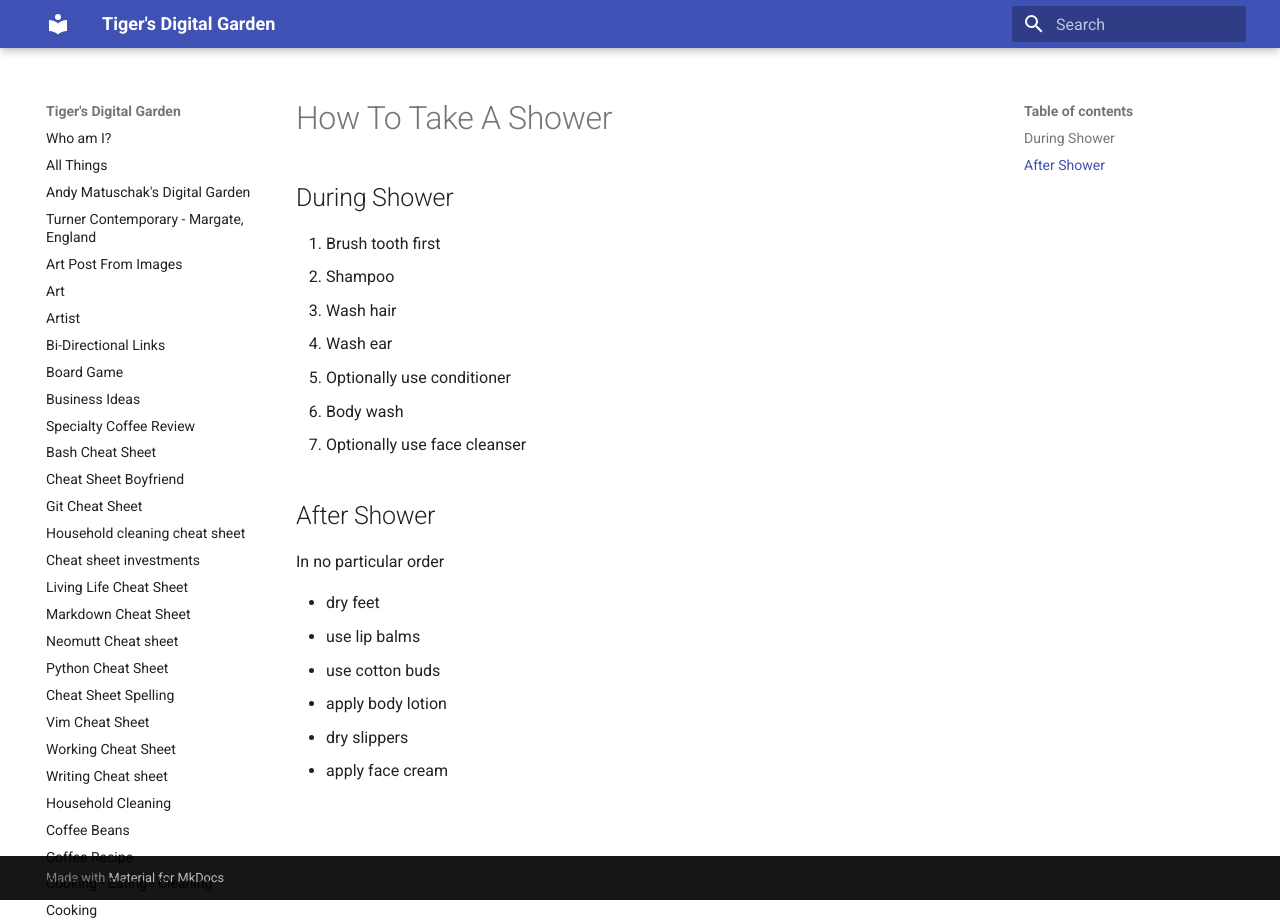
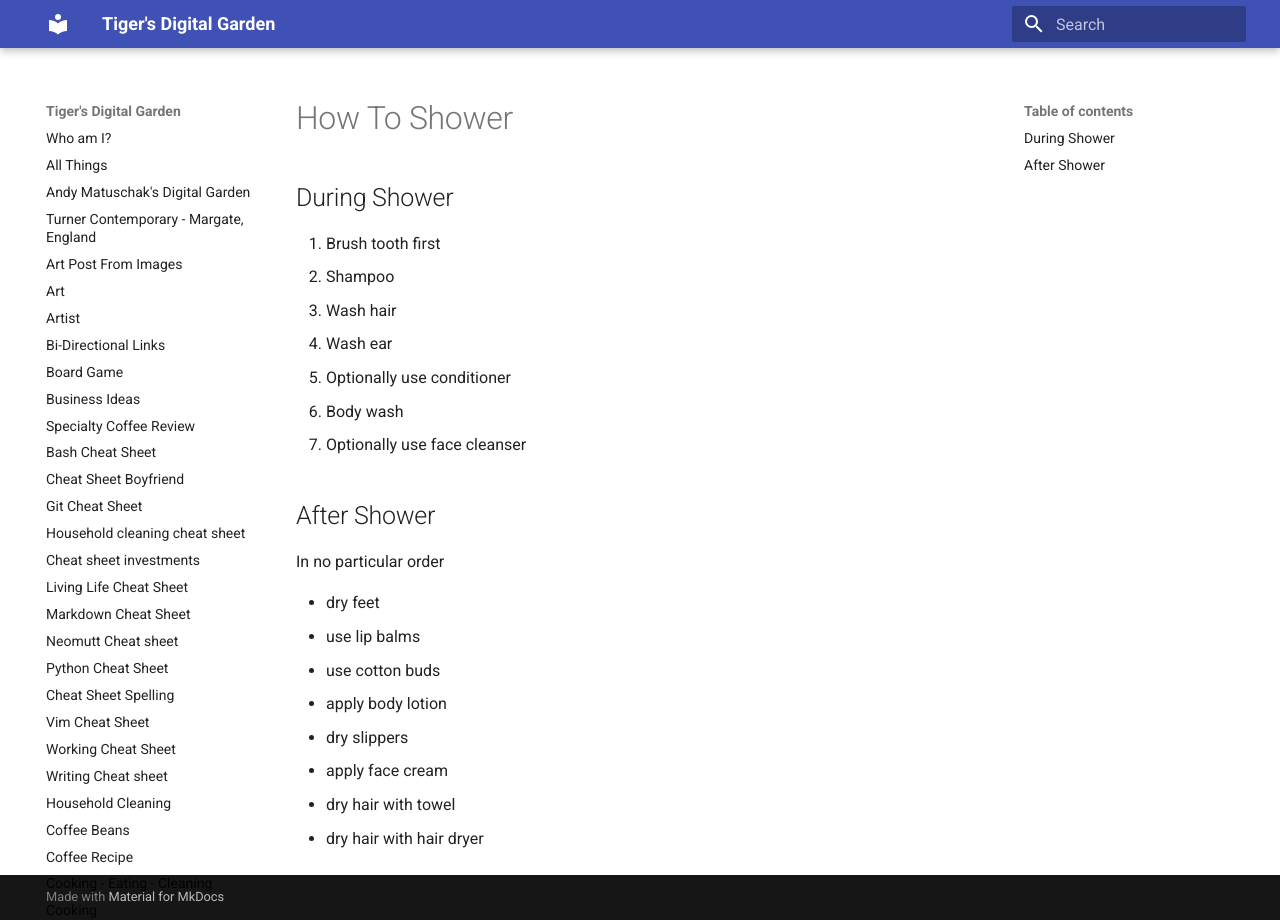
Before and after one commit to ynotstartups/notes, an MkDocs documentation site: the page built from notes/how-to-shower.md, in a window 1280 px wide. Built offline with MkDocs 1.6.1 and Material for MkDocs 9.7.7, drawn with Linux system fonts in a browser that asks for light colours.

Commit message:
update how to shower

```diff
--- a/notes/how-to-take-a-shower.md
+++ b/notes/how-to-shower.md
@@ -1,4 +1,4 @@
-# How To Take A Shower
+# How To Shower
 
 ## During Shower
 
@@ -20,3 +20,5 @@
 - apply body lotion
 - dry slippers
 - apply face cream
+- dry hair with towel
+- dry hair with hair dryer
```
